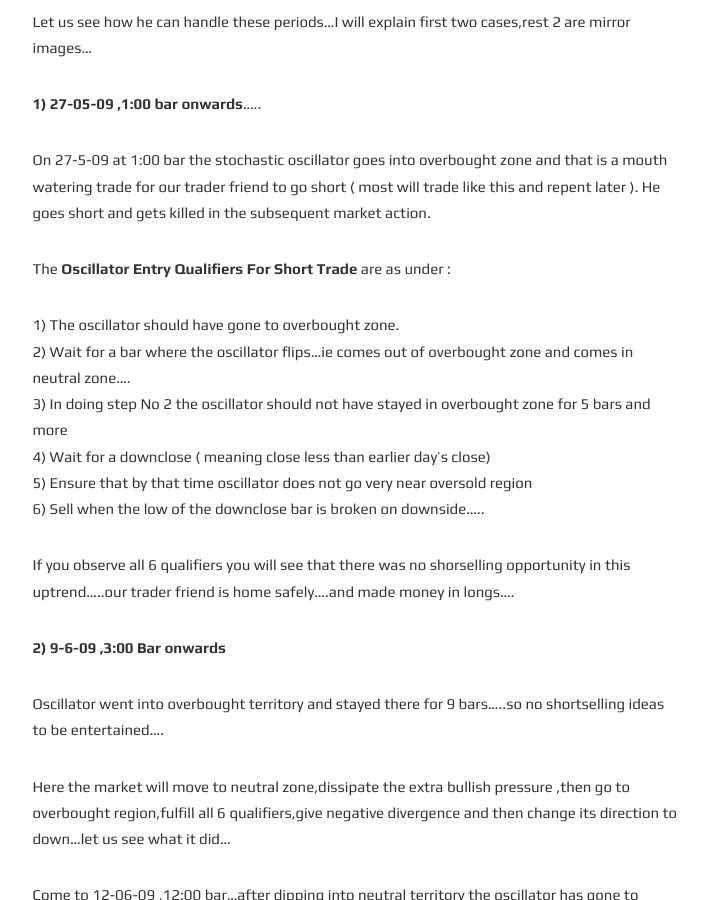
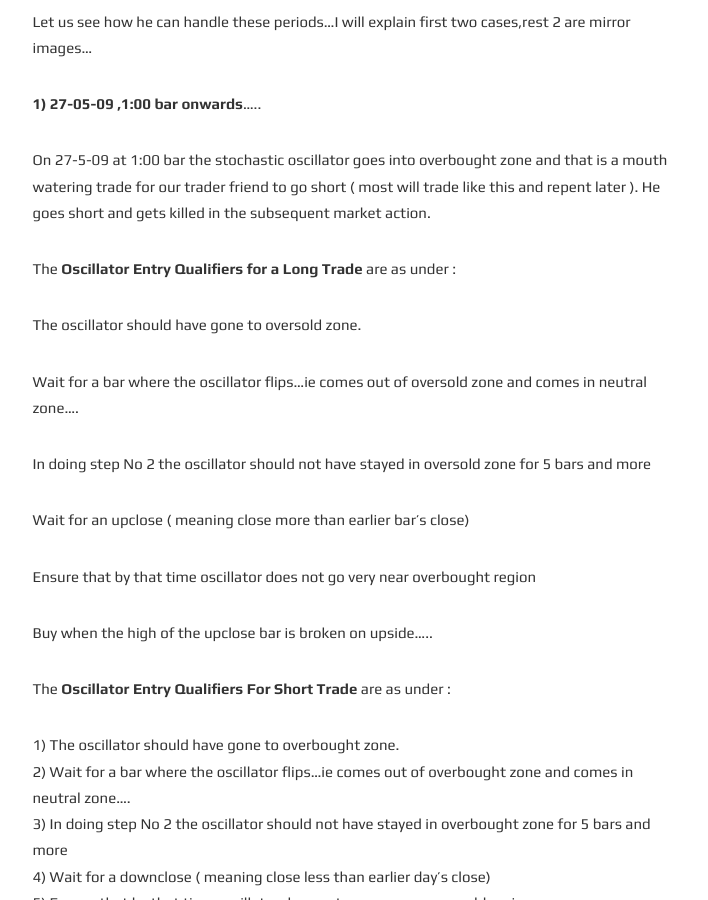
Before and after one commit to itsnkt1/Itsnkt1.github.io, a Jekyll site: the page built from _posts/2022-12-26-Truths-of-Oscillators.md, in a window 1280 px wide and 900 px high, scrolled down 1394 px. Shown: the whole window, without its empty margins (285-993 px from the left). Built offline with Jekyll 4.4.1, drawn with Linux system fonts in a browser that asks for light colours; some of the changed text lies outside the part shown.

Commit message:
Update 2022-12-26-Truths-of-Oscillators.md

```diff
--- a/_posts/2022-12-26-Truths-of-Oscillators.md
+++ b/_posts/2022-12-26-Truths-of-Oscillators.md
@@ -38,6 +38,21 @@ Let us see how he can handle these periods...I will explain first two cases,rest
 
 On 27-5-09 at 1:00 bar the stochastic oscillator goes into overbought zone and that is a mouth watering trade for our trader friend to go short ( most will trade like this and repent later ). He goes short and gets killed in the subsequent market action.
 
+The **Oscillator Entry Qualifiers for a Long Trade** are as under :
+
+The oscillator should have gone to oversold zone.
+
+Wait for a bar where the oscillator flips...ie comes out of oversold zone and comes in neutral zone....
+
+In doing step No 2 the oscillator should not have stayed in oversold zone for 5 bars and more
+
+Wait for an upclose ( meaning close more than earlier bar's close)
+
+Ensure that by that time oscillator does not go very near overbought region
+
+Buy when the high of the upclose bar is broken on upside.....
+
+
 The **Oscillator Entry Qualifiers For Short Trade** are as under :
 
 1) The oscillator should have gone to overbought zone.
```
